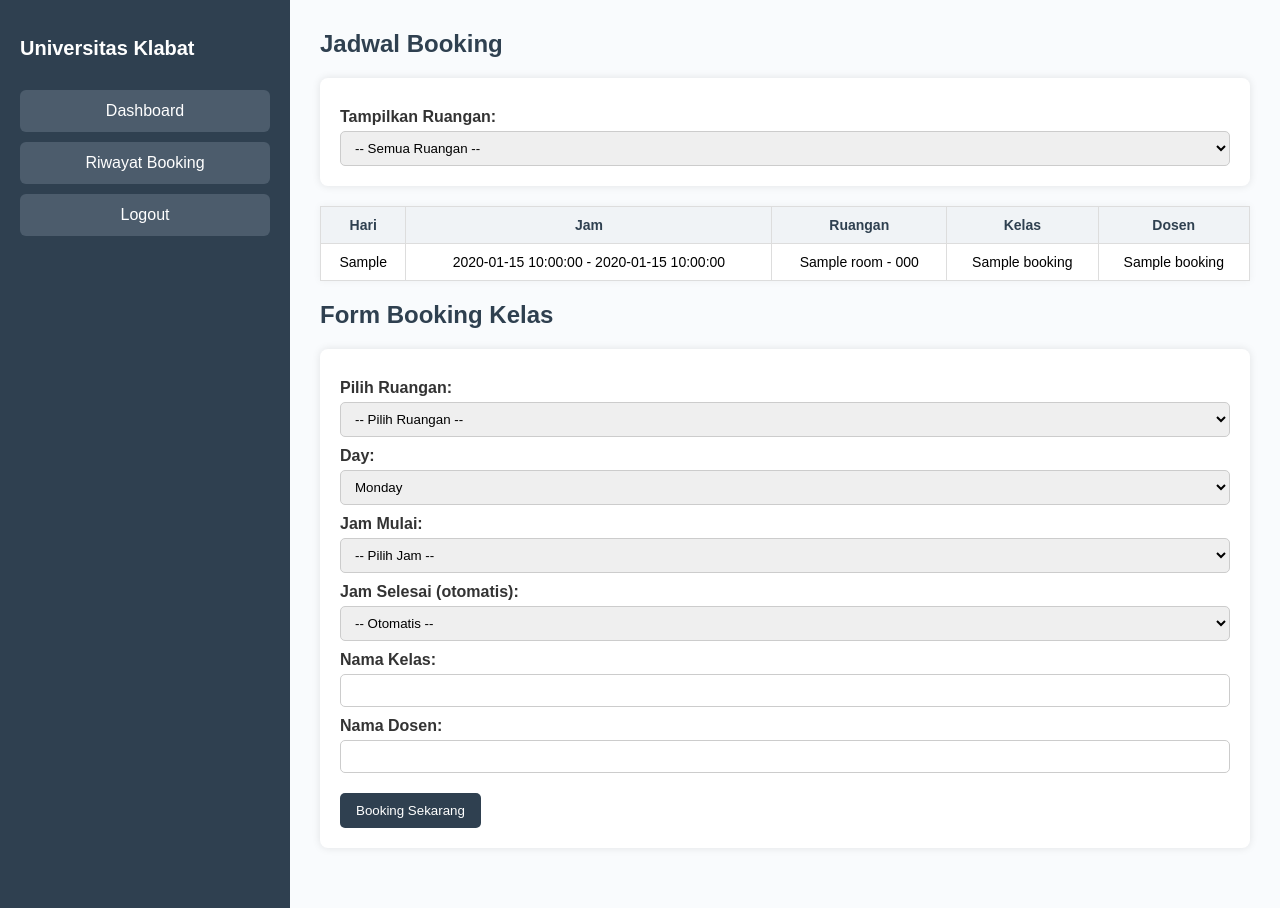
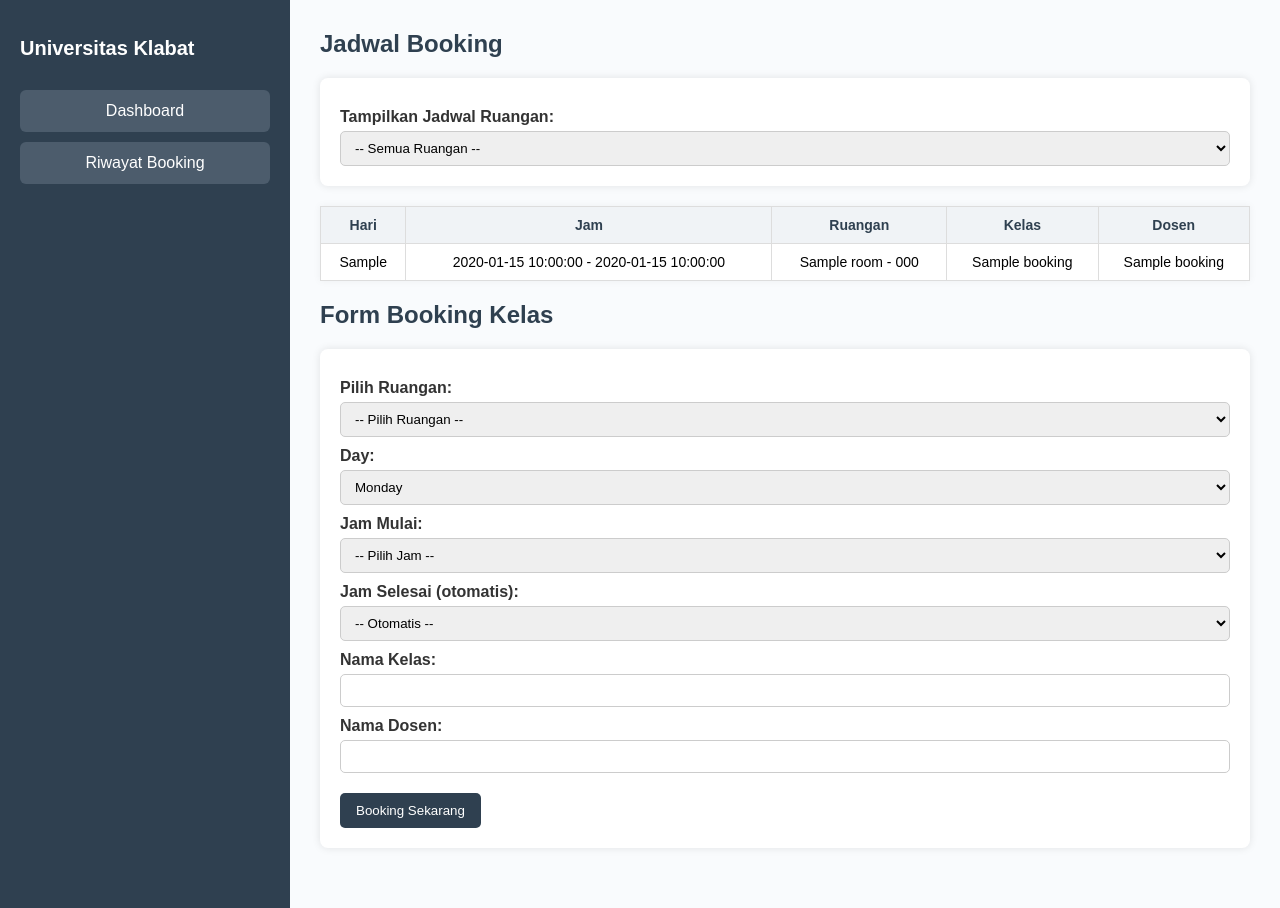
Before and after one commit to angeldevil11/devOps, a PHP site: page /booking.php in a window 1280 px wide. Run offline with PHP 8.4, Linux system fonts and the light colour scheme; the visitor is signed in with stand-in values (Sample User, id 1); tables that the repository leaves empty or names only in its code hold one stand-in row (values such as "Sample post").

Commit message:
hapus logout

```diff
--- a/booking.php
+++ b/booking.php
@@ -44,7 +44,6 @@ $dashboard = $_SESSION['role'] === 'admin' ? 'dashboard_admin.php' : 'dashboard_
     <h2>Universitas Klabat</h2>
     <a href="<?= $dashboard ?>">Dashboard</a>
     <a href="history.php">Riwayat Booking</a>
-    <a href="logout.php">Logout</a>
   </div>
 
   <div class="content">
@@ -53,7 +52,7 @@ $dashboard = $_SESSION['role'] === 'admin' ? 'dashboard_admin.php' : 'dashboard_
 
       <!-- Filter Dropdown -->
       <form method="GET" style="margin-bottom: 20px;">
-        <label for="filter_room">Tampilkan Ruangan:</label>
+        <label for="filter_room">Tampilkan Jadwal Ruangan:</label>
         <select name="filter_room" onchange="this.form.submit()">
           <option value="">-- Semua Ruangan --</option>
           <?php
```
